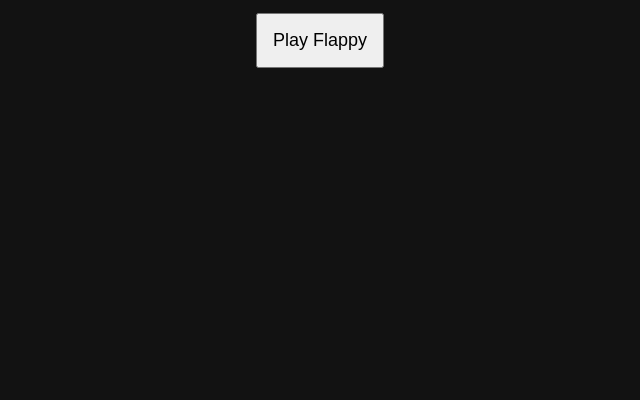
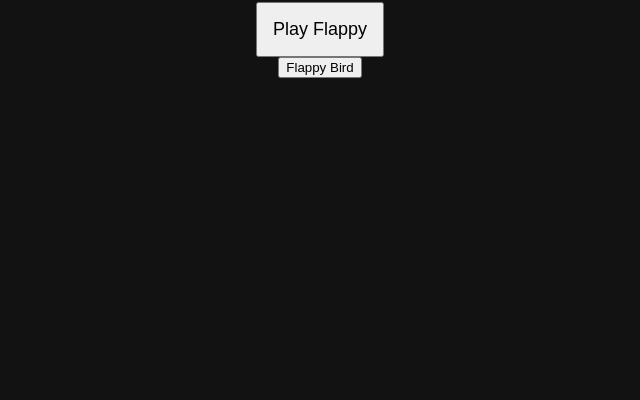
Before and after one commit to brp8mq77r2-oss/Kales-games-, a plain HTML site: page index.html in a window 1280 px wide. Shown: the part 400-800 px from the top of the page, without its empty margins (320-960 px from the left). Drawn offline with Linux system fonts and the light colour scheme.

Commit message:
Add Flappy Bird button to index.html

```diff
--- a/index.html
+++ b/index.html
@@ -12,7 +12,9 @@
 <button onclick="location.href='flappy.html'" style="padding:15px; font-size:18px;">
 Play Flappy
 </button>
-
+<button onclick="location.href='flappy.html'">
+  Flappy Bird
+</button>
 <script>
 if ('serviceWorker' in navigator) {
   navigator.serviceWorker.register('service-worker.js');
```
